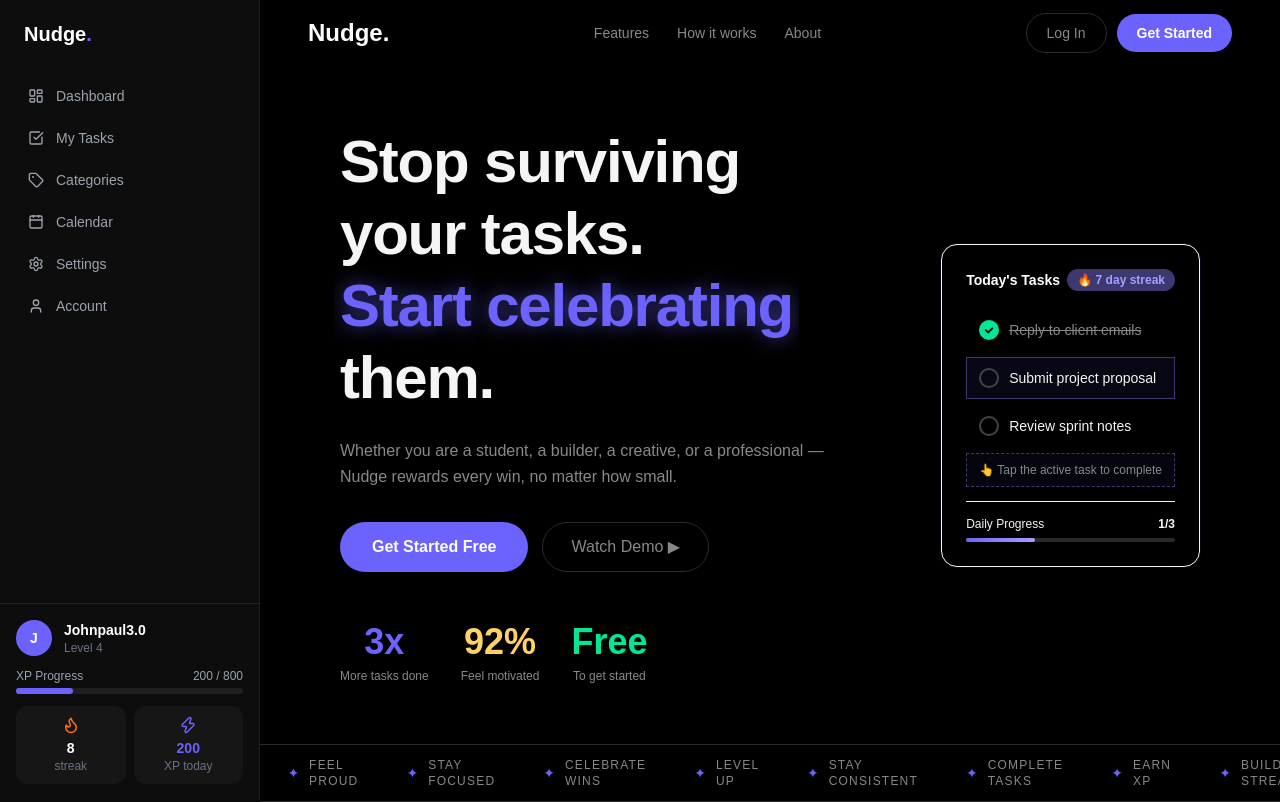
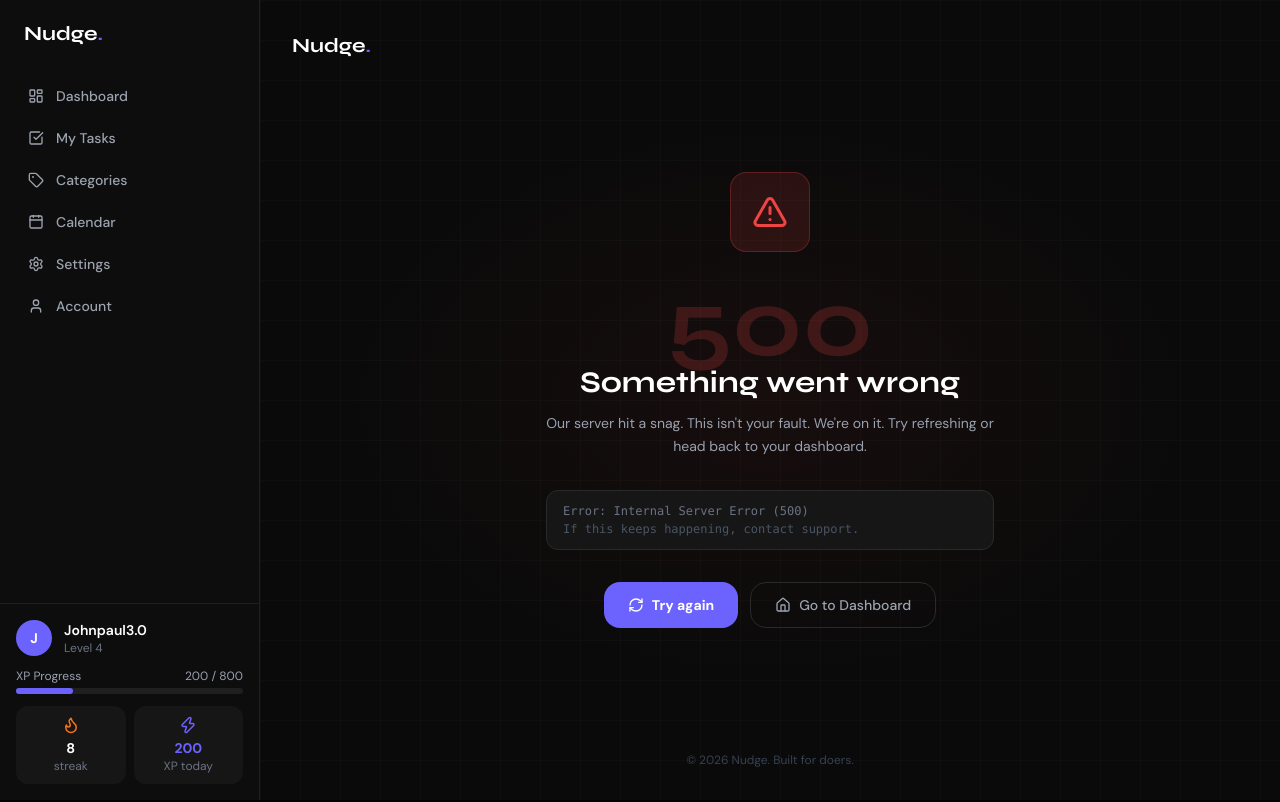
Before and after one commit to John-ayo/Nudge, a React (Vite) app: page /500 in a window 1280 px wide. Shown: the top 802 px of the page. Built offline with nearby package versions, Linux system fonts and the light colour scheme.

Commit message:
updated App.jsx, NotFoundPage.jsx

```diff
--- a/src/App.jsx
+++ b/src/App.jsx
@@ -12,6 +12,8 @@ import CalendarPage   from "./pages/CalendarPage";
 import ProfilePage    from "./pages/ProfilePage";
 import SettingsPage   from "./pages/SettingsPage";
 import AllPages       from "./pages/AllPages";
+import NotFoundPage   from "./pages/NotFoundPage";
+import ServerErrorPage from "./pages/ServerErrorPage";
 
 // Shared component
 import Sidebar from "./components/Sidebar";
@@ -65,6 +67,9 @@ function AppShell() {
 
           {/* Fallback */}
           <Route path="*" element={<LandingPage />} />
+          {/* Error pages */}
+          <Route path="/500" element={<ServerErrorPage />}/>
+          <Route path="*"    element={<NotFoundPage />}/>
         </Routes>
         </div>
       </div>
--- /dev/null
+++ b/src/pages/NotFoundPage.jsx
@@ -0,0 +1,74 @@
+import { useNavigate } from "react-router-dom";
+import { Home, ArrowLeft, Search } from "lucide-react";
+
+export default function NotFoundPage() {
+  const navigate = useNavigate();
+
+  return (
+    <div
+      className="min-h-screen flex flex-col items-center justify-center px-6 relative overflow-hidden"
+      style={{ backgroundColor: "#0a0a0a", fontFamily: "'DM Sans', sans-serif" }}
+    >
+      <style>{`@import url('https://fonts.googleapis.com/css2?family=DM+Sans:wght@400;500;600;700&family=Syne:wght@700;800&display=swap');*{box-sizing:border-box;}`}</style>
+
+      {/* Background glow */}
+      <div className="absolute inset-0 pointer-events-none"
+        style={{ background:"radial-gradient(ellipse 60% 50% at 50% 50%, rgba(108,99,255,0.08) 0%, transparent 70%)" }}/>
+
+      {/* Grid texture */}
+      <div className="absolute inset-0 opacity-[0.02] pointer-events-none"
+        style={{ backgroundImage:"linear-gradient(#fff 1px,transparent 1px),linear-gradient(90deg,#fff 1px,transparent 1px)", backgroundSize:"40px 40px" }}/>
+
+      {/* Logo */}
+      <div className="absolute top-8 left-8">
+        <button onClick={()=>navigate("/dashboard")}>
+          <span className="text-xl font-bold" style={{ fontFamily:"'Syne',sans-serif" }}>
+            <span className="text-white">Nudge</span>
+            <span style={{ color:"#6C63FF" }}>.</span>
+          </span>
+        </button>
+      </div>
+
+      {/* Content */}
+      <div className="relative z-10 text-center max-w-md w-full">
+
+        {/* Icon */}
+        <div className="flex justify-center mb-6">
+          <div className="w-20 h-20 rounded-2xl flex items-center justify-center"
+            style={{ backgroundColor:"#6C63FF22", border:"1px solid #6C63FF44" }}>
+            <Search size={36} color="#6C63FF"/>
+          </div>
+        </div>
+
+        {/* 404 */}
+        <p className="text-8xl font-bold mb-2" style={{ color:"#6C63FF", fontFamily:"'Syne',sans-serif", opacity:0.2 }}>404</p>
+
+        <h1 className="text-3xl font-bold text-white mb-3 -mt-4" style={{ fontFamily:"'Syne',sans-serif" }}>
+          Page not found
+        </h1>
+        <p className="text-gray-400 text-sm leading-relaxed mb-8">
+          Looks like this page took the day off. It's not in your tasks either. Let's get you back on track.
+        </p>
+
+        {/* Actions */}
+        <div className="flex flex-col sm:flex-row gap-3 justify-center">
+          <button
+            onClick={()=>navigate("/dashboard")}
+            className="flex items-center justify-center gap-2 rounded-2xl px-6 py-3 text-sm font-bold text-white hover:opacity-90 transition-all"
+            style={{ backgroundColor:"#6C63FF" }}>
+            <Home size={16}/> Go to Dashboard
+          </button>
+          <button
+            onClick={()=>navigate(-1)}
+            className="flex items-center justify-center gap-2 rounded-2xl px-6 py-3 text-sm font-medium transition-all hover:border-[#444]"
+            style={{ backgroundColor:"transparent", border:"1px solid #2a2a2a", color:"#9CA3AF" }}>
+            <ArrowLeft size={16}/> Go back
+          </button>
+        </div>
+      </div>
+
+      {/* Bottom hint */}
+      <p className="absolute bottom-8 text-gray-700 text-xs">© 2026 Nudge. Built for doers.</p>
+    </div>
+  );
+}
--- /dev/null
+++ b/src/pages/ServerErrorPage.jsx
@@ -0,0 +1,79 @@
+import { useNavigate } from "react-router-dom";
+import { Home, RefreshCw, AlertTriangle } from "lucide-react";
+
+export default function ServerErrorPage() {
+  const navigate = useNavigate();
+
+  return (
+    <div
+      className="min-h-screen flex flex-col items-center justify-center px-6 relative overflow-hidden"
+      style={{ backgroundColor: "#0a0a0a", fontFamily: "'DM Sans', sans-serif" }}
+    >
+      <style>{`@import url('https://fonts.googleapis.com/css2?family=DM+Sans:wght@400;500;600;700&family=Syne:wght@700;800&display=swap');*{box-sizing:border-box;}`}</style>
+
+      {/* Background glow — red tint for error feel */}
+      <div className="absolute inset-0 pointer-events-none"
+        style={{ background:"radial-gradient(ellipse 60% 50% at 50% 50%, rgba(239,68,68,0.06) 0%, transparent 70%)" }}/>
+
+      {/* Grid texture */}
+      <div className="absolute inset-0 opacity-[0.02] pointer-events-none"
+        style={{ backgroundImage:"linear-gradient(#fff 1px,transparent 1px),linear-gradient(90deg,#fff 1px,transparent 1px)", backgroundSize:"40px 40px" }}/>
+
+      {/* Logo */}
+      <div className="absolute top-8 left-8">
+        <button onClick={()=>navigate("/dashboard")}>
+          <span className="text-xl font-bold" style={{ fontFamily:"'Syne',sans-serif" }}>
+            <span className="text-white">Nudge</span>
+            <span style={{ color:"#6C63FF" }}>.</span>
+          </span>
+        </button>
+      </div>
+
+      {/* Content */}
+      <div className="relative z-10 text-center max-w-md w-full">
+
+        {/* Icon */}
+        <div className="flex justify-center mb-6">
+          <div className="w-20 h-20 rounded-2xl flex items-center justify-center"
+            style={{ backgroundColor:"#EF444422", border:"1px solid #EF444444" }}>
+            <AlertTriangle size={36} color="#EF4444"/>
+          </div>
+        </div>
+
+        {/* 500 */}
+        <p className="text-8xl font-bold mb-2" style={{ color:"#EF4444", fontFamily:"'Syne',sans-serif", opacity:0.2 }}>500</p>
+
+        <h1 className="text-3xl font-bold text-white mb-3 -mt-4" style={{ fontFamily:"'Syne',sans-serif" }}>
+          Something went wrong
+        </h1>
+        <p className="text-gray-400 text-sm leading-relaxed mb-8">
+          Our server hit a snag. This isn't your fault. We're on it. Try refreshing or head back to your dashboard.
+        </p>
+
+        {/* Error detail box */}
+        <div className="rounded-xl px-4 py-3 mb-8 text-left" style={{ backgroundColor:"#161616", border:"1px solid #2a2a2a" }}>
+          <p className="text-gray-500 text-xs font-mono">Error: Internal Server Error (500)</p>
+          <p className="text-gray-600 text-xs font-mono mt-0.5">If this keeps happening, contact support.</p>
+        </div>
+
+        {/* Actions */}
+        <div className="flex flex-col sm:flex-row gap-3 justify-center">
+          <button
+            onClick={()=>window.location.reload()}
+            className="flex items-center justify-center gap-2 rounded-2xl px-6 py-3 text-sm font-bold text-white hover:opacity-90 transition-all"
+            style={{ backgroundColor:"#6C63FF" }}>
+            <RefreshCw size={16}/> Try again
+          </button>
+          <button
+            onClick={()=>navigate("/dashboard")}
+            className="flex items-center justify-center gap-2 rounded-2xl px-6 py-3 text-sm font-medium transition-all hover:border-[#444]"
+            style={{ backgroundColor:"transparent", border:"1px solid #2a2a2a", color:"#9CA3AF" }}>
+            <Home size={16}/> Go to Dashboard
+          </button>
+        </div>
+      </div>
+
+      <p className="absolute bottom-8 text-gray-700 text-xs">© 2026 Nudge. Built for doers.</p>
+    </div>
+  );
+}
```
